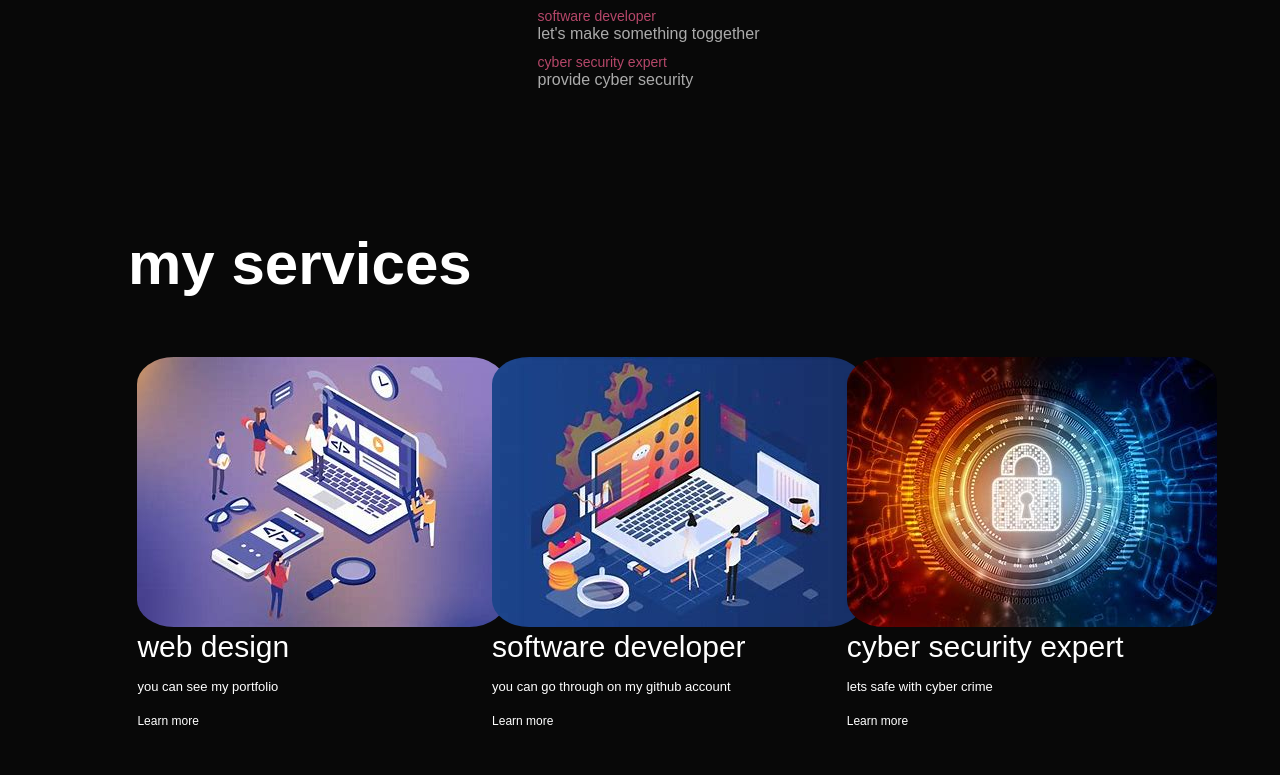
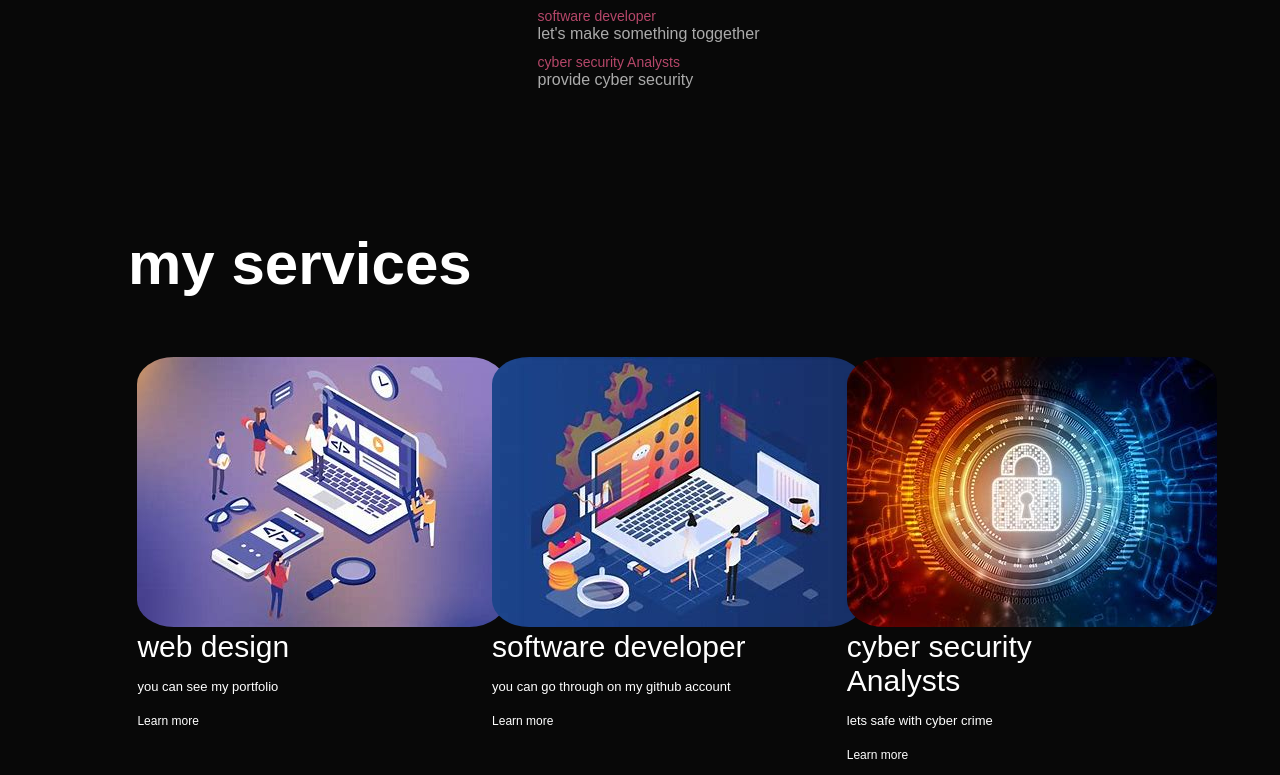
Before and after one commit to IamRajiv18/-portfolio, a plain HTML site: page index.html in a window 1280 px wide. Shown: the part 1349-2124 px from the top of the page. Drawn offline with Linux system fonts and the light colour scheme.

Commit message:
Update index.html

```diff
--- a/index.html
+++ b/index.html
@@ -81,7 +81,7 @@
                   toggether
                 </li>
                 <li>
-                  <span>cyber security expert</span><br />provide cyber security
+                  <span>cyber security Analysts </span><br />provide cyber security
                 </li>
               </ul>
             </div>
@@ -121,9 +121,9 @@
           </div>
           <div>
             <img src="oip5.jpg" alt="" />
-            <h2>cyber security expert</h2>
+            <h2>cyber security Analysts </h2>
             <p>lets safe with cyber crime</p>
-            <a href="https://github.com/IamRajiv18">Learn more</a>
+            <a href="https://www.credly.com/badges/75933447-71f6-4cdd-abc5-321038fa4160/public_url">Learn more</a>
           </div>
         </div>
       </div>
```
